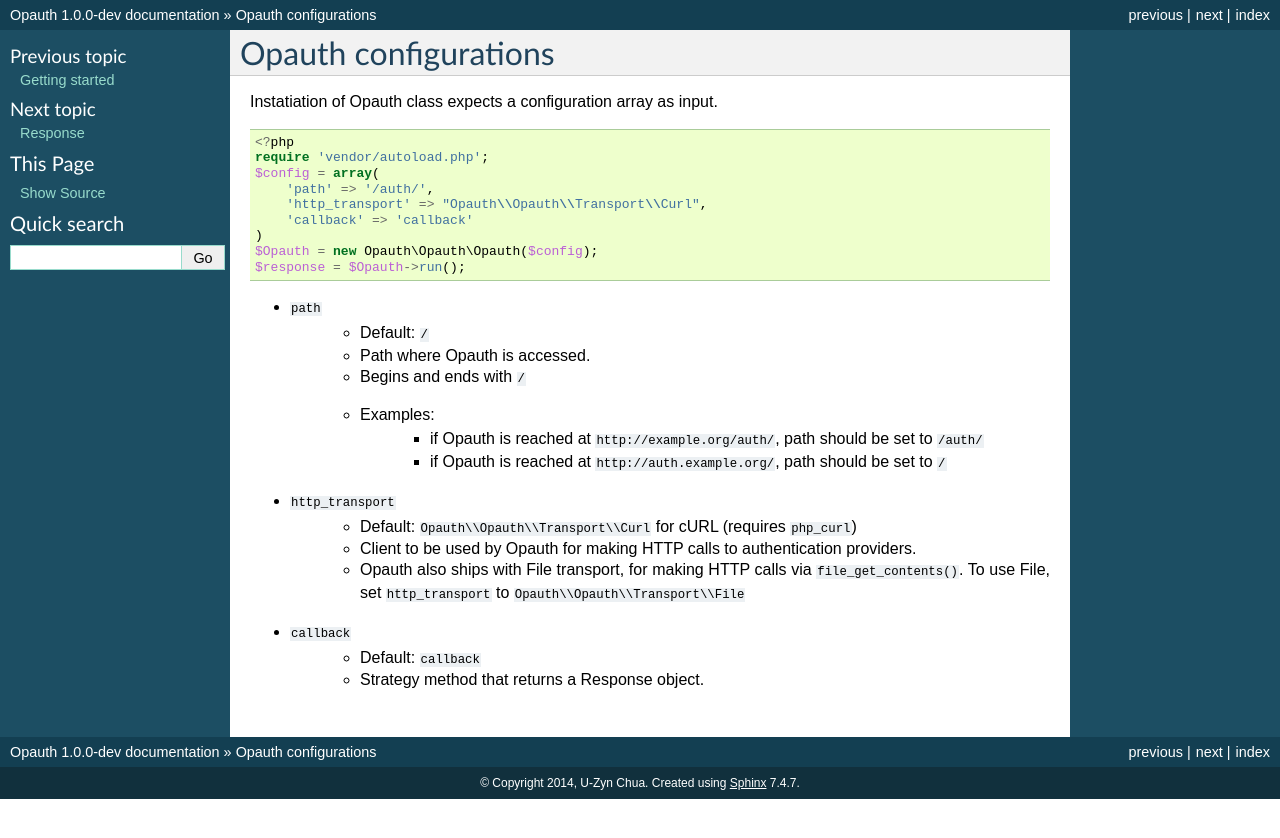
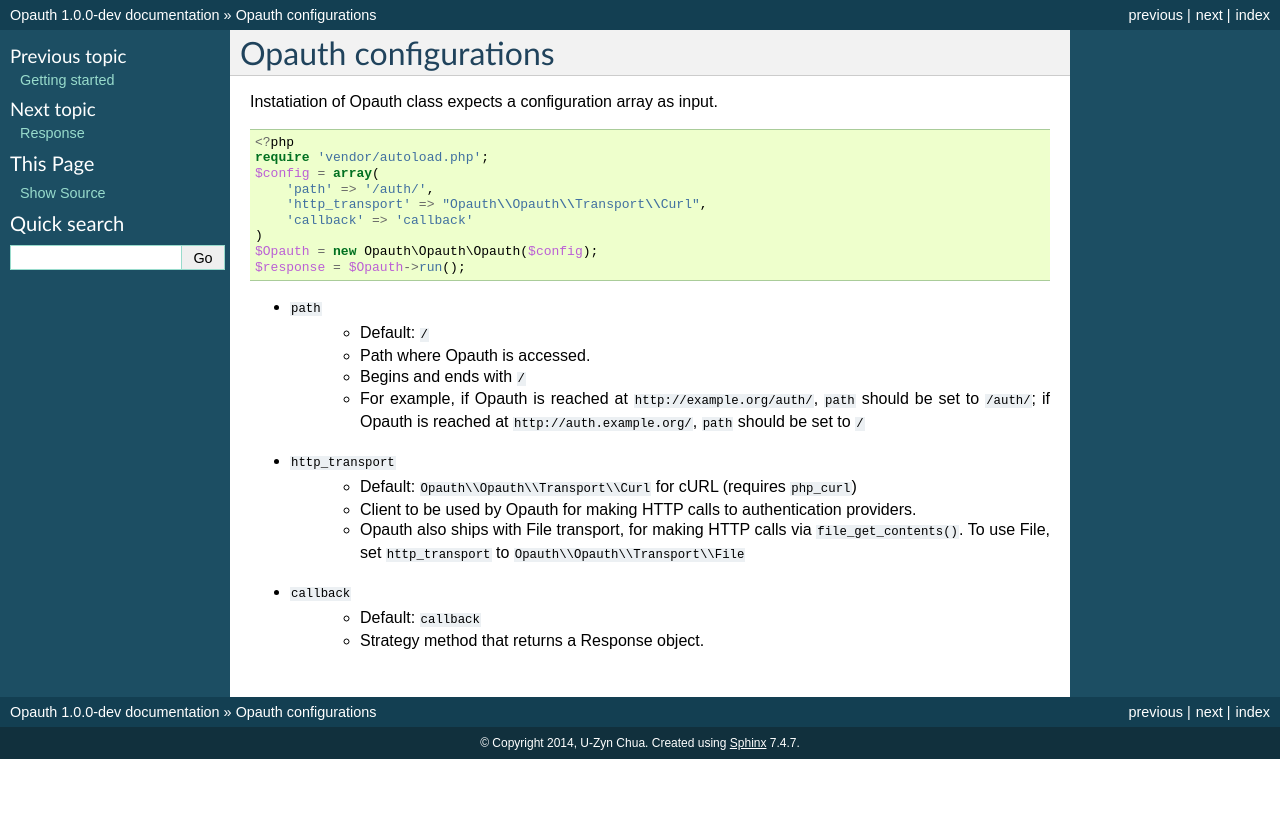
Before and after one commit to opauth/opauth, a Sphinx documentation site: the page built from docs/configurations.rst, in a window 1280 px wide. Shown: the top 838 px of the page. Built offline with Sphinx 7.4.7, drawn with Linux system fonts in a browser that asks for light colours; pages that are not in the unit, such as notebooks, are missing from menus.

Commit message:
readthedocs' layout break with list too deep.

```diff
--- a/docs/configurations.rst
+++ b/docs/configurations.rst
@@ -19,9 +19,7 @@ Instatiation of Opauth class expects a configuration array as input.
     - Default: ``/``
     - Path where Opauth is accessed.
     - Begins and ends with ``/``
-    - Examples:
-        - if Opauth is reached at ``http://example.org/auth/``, path should be set to ``/auth/``
-        - if Opauth is reached at ``http://auth.example.org/``, path should be set to ``/``
+    - For example, if Opauth is reached at ``http://example.org/auth/``, ``path`` should be set to ``/auth/``; if Opauth is reached at ``http://auth.example.org/``, ``path`` should be set to ``/``
 
 - ``http_transport``
     - Default: ``Opauth\\Opauth\\Transport\\Curl`` for cURL (requires ``php_curl``)
```
